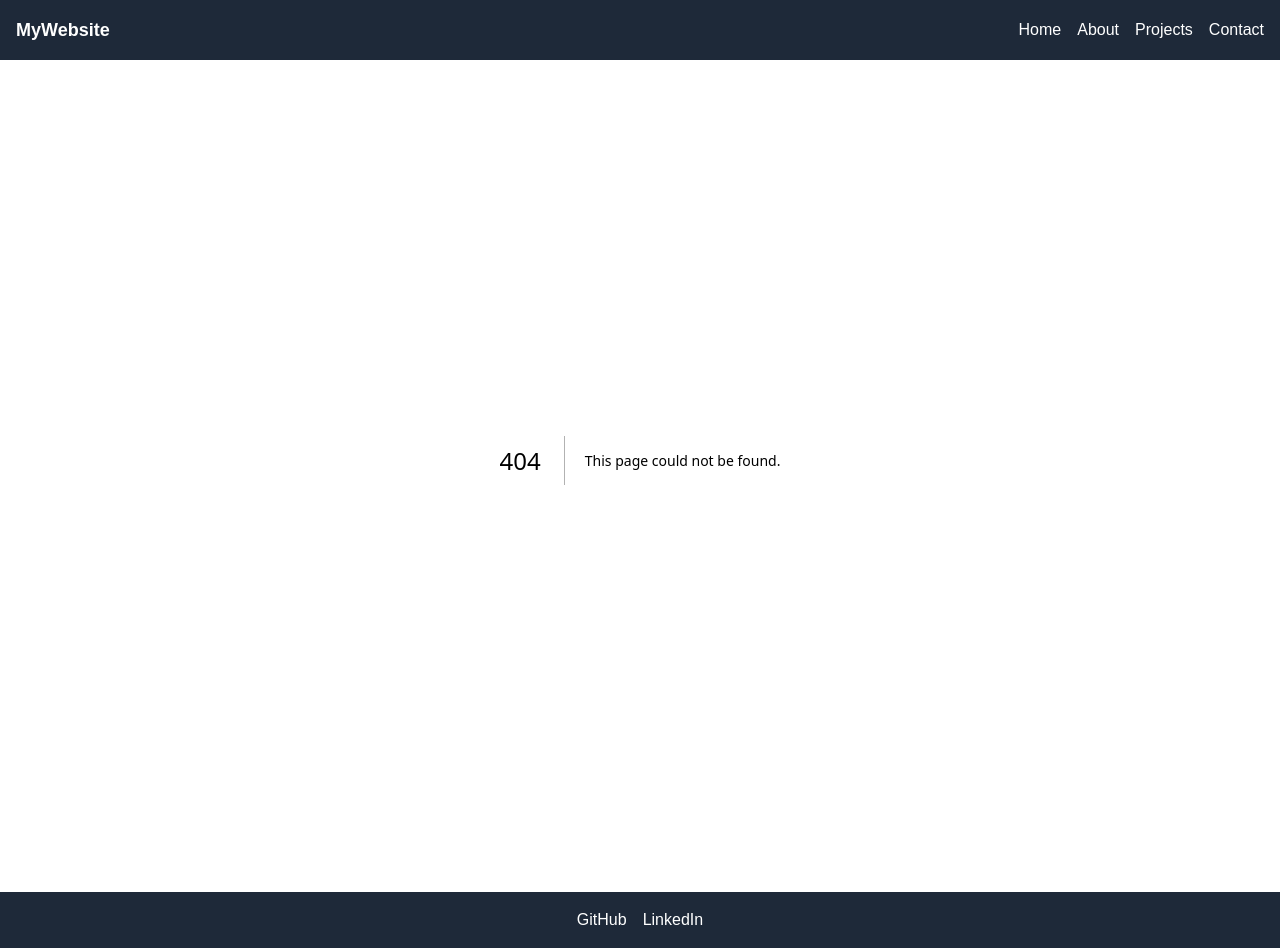
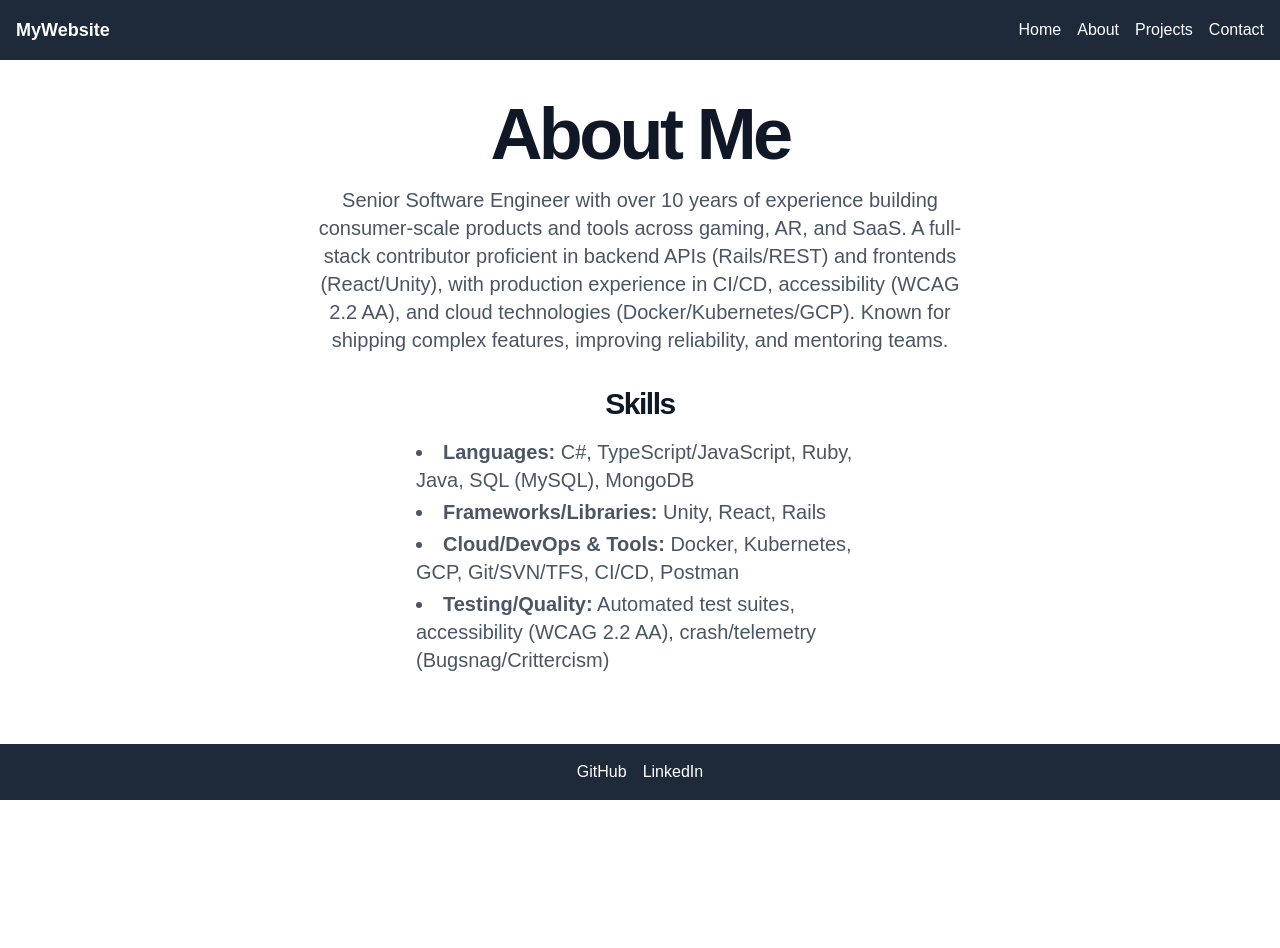
Before and after one commit to cmaciasv/PersonalWebsite, a Next.js app in the folder apps/web/: page /about in a window 1280 px wide. Before the commit this address had no page. After the commit the page ends 800 px from the top, so only its background shows below. Built offline with nearby package versions, Linux system fonts and the light colour scheme.

Commit message:
add about page

```diff
--- /dev/null
+++ b/apps/web/src/app/about/page.tsx
@@ -0,0 +1,27 @@
+import React from 'react';
+
+export default function AboutPage() {
+  return (
+    <main className="flex-grow flex flex-col items-center justify-center text-center px-4 sm:px-6 lg:px-8 py-8">
+      <div className="animate-fade-in-up space-y-4">
+        <h1 className="text-5xl font-bold tracking-tighter text-gray-900 dark:text-gray-100 sm:text-7xl">
+          About Me
+        </h1>
+        <div className="max-w-2xl mx-auto text-lg text-gray-600 dark:text-gray-400 md:text-xl space-y-4">
+          <p>
+            Senior Software Engineer with over 10 years of experience building consumer-scale products and tools across gaming, AR, and SaaS. A full-stack contributor proficient in backend APIs (Rails/REST) and frontends (React/Unity), with production experience in CI/CD, accessibility (WCAG 2.2 AA), and cloud technologies (Docker/Kubernetes/GCP). Known for shipping complex features, improving reliability, and mentoring teams.
+          </p>
+          <h2 className="text-3xl font-bold tracking-tighter text-gray-900 dark:text-gray-100 mt-8">
+            Skills
+          </h2>
+          <ul className="list-disc list-inside text-left mx-auto max-w-md space-y-1">
+            <li><strong>Languages:</strong> C#, TypeScript/JavaScript, Ruby, Java, SQL (MySQL), MongoDB</li>
+            <li><strong>Frameworks/Libraries:</strong> Unity, React, Rails</li>
+            <li><strong>Cloud/DevOps & Tools:</strong> Docker, Kubernetes, GCP, Git/SVN/TFS, CI/CD, Postman</li>
+            <li><strong>Testing/Quality:</strong> Automated test suites, accessibility (WCAG 2.2 AA), crash/telemetry (Bugsnag/Crittercism)</li>
+          </ul>
+        </div>
+      </div>
+    </main>
+  );
+}
```
Also changed, not shown: 1 other file (tests, documents, lock files or other folders).
